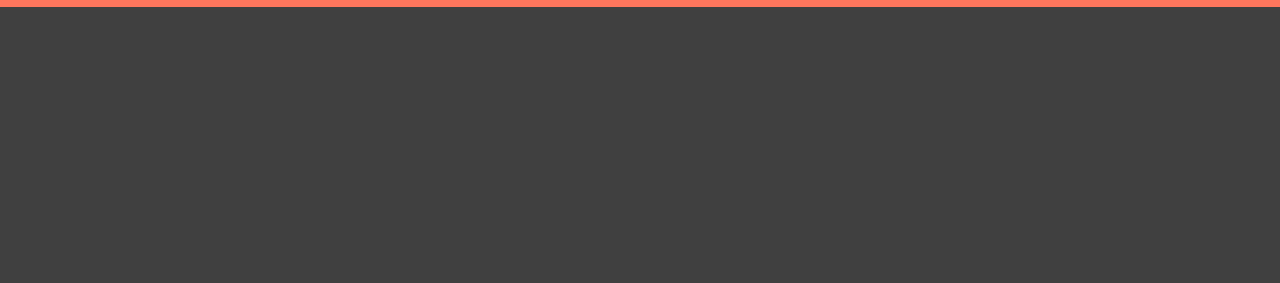
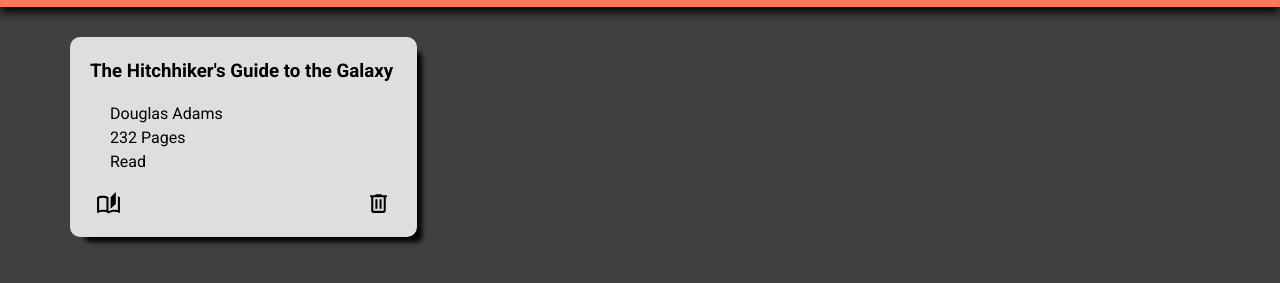
Before and after one commit to jakefernandesjf/library, a plain HTML site: page index.html in a window 1280 px wide. Shown: the part 61-344 px from the top of the page. Drawn offline with Linux system fonts and the light colour scheme.

Commit message:
Complete card html and css

```diff
--- a/index.html
+++ b/index.html
@@ -26,6 +26,33 @@
             </button>
         </div>
     </header>
+
+    <main class="container">
+        <article class="card">
+            <h3>The Hitchhiker's Guide to the Galaxy</h3>
+            <ul>
+                <li>Douglas Adams</li>
+                <li>232 Pages</li>
+                <li>Read</li>
+            </ul>
+            <div class="card-footer">
+                <button>
+                    <svg xmlns="http://www.w3.org/2000/svg" viewBox="0 0 24 24" height="1.25em">
+                        <title>book-open-page-variant-outline</title>
+                        <path
+                            d="M19 1L14 6V17L19 12.5V1M21 5V18.5C19.9 18.15 18.7 18 17.5 18C15.8 18 13.35 18.65 12 19.5V6C10.55 4.9 8.45 4.5 6.5 4.5C4.55 4.5 2.45 4.9 1 6V20.65C1 20.9 1.25 21.15 1.5 21.15C1.6 21.15 1.65 21.1 1.75 21.1C3.1 20.45 5.05 20 6.5 20C8.45 20 10.55 20.4 12 21.5C13.35 20.65 15.8 20 17.5 20C19.15 20 20.85 20.3 22.25 21.05C22.35 21.1 22.4 21.1 22.5 21.1C22.75 21.1 23 20.85 23 20.6V6C22.4 5.55 21.75 5.25 21 5M10 18.41C8.75 18.09 7.5 18 6.5 18C5.44 18 4.18 18.19 3 18.5V7.13C3.91 6.73 5.14 6.5 6.5 6.5C7.86 6.5 9.09 6.73 10 7.13V18.41Z" />
+                    </svg>
+                </button>
+                <button>
+                    <svg xmlns="http://www.w3.org/2000/svg" viewBox="0 0 24 24" height="1.25em">
+                        <title>trash-can-outline</title>
+                        <path
+                            d="M9,3V4H4V6H5V19A2,2 0 0,0 7,21H17A2,2 0 0,0 19,19V6H20V4H15V3H9M7,6H17V19H7V6M9,8V17H11V8H9M13,8V17H15V8H13Z" />
+                    </svg>
+                </button>
+            </div>
+        </article>
+    </main>
 </body>
 
 </html>
--- a/style.css
+++ b/style.css
@@ -66,7 +66,7 @@
 */
 :root {
     --clr-background: rgb(64, 64, 64);
-    --clr-foreground: white;
+    --clr-foreground: rgb(222, 222, 222);
     --clr-text: black;
     --clr-accent: rgb(255, 118, 93);
     --sz-max-container: 1200px;
@@ -81,7 +81,6 @@
 .container {
     max-width: var(--sz-max-container);
     margin: 0 auto;
-    padding: 10px 0px;
 }
 
 button {
@@ -100,6 +99,8 @@
 /* Header */
 header {
     background-color: var(--clr-accent);
+    padding: 10px 0px;
+    box-shadow: 0px 5px 10px 0px;
 }
 
 header .container {
@@ -108,3 +109,38 @@
     align-items: center;
     flex-wrap: wrap;
 }
+
+/* Main */
+main {
+    display: grid;
+    grid-template-columns: repeat(auto-fill, minmax(300px, 1fr));
+    gap: 50px;
+    padding: 30px 30px;
+}
+
+.card {
+    background-color: var(--clr-foreground);
+    height: 200px;
+    padding: 20px;
+    border-radius: 10px;
+    box-shadow: 10px 10px 5px -5px;
+
+    display: flex;
+    flex-direction: column;
+}
+
+.card ul {
+    flex: 1;
+    list-style-type: none;
+    margin: 0;
+    padding: 0px 0px 0px 20px;
+
+    display: flex;
+    flex-direction: column;
+    justify-content: center;
+}
+
+.card-footer {
+    display: flex;
+    justify-content: space-between;
+}
```
